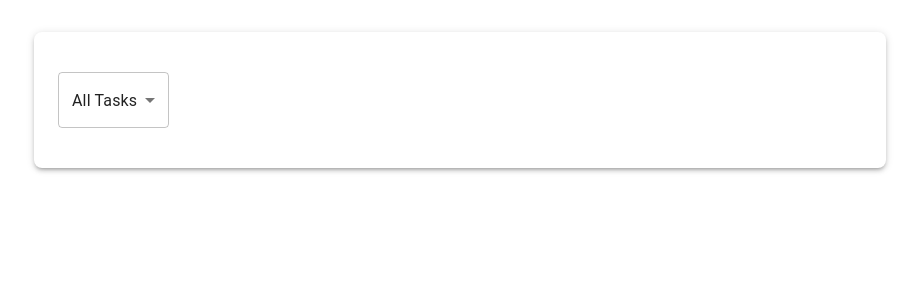
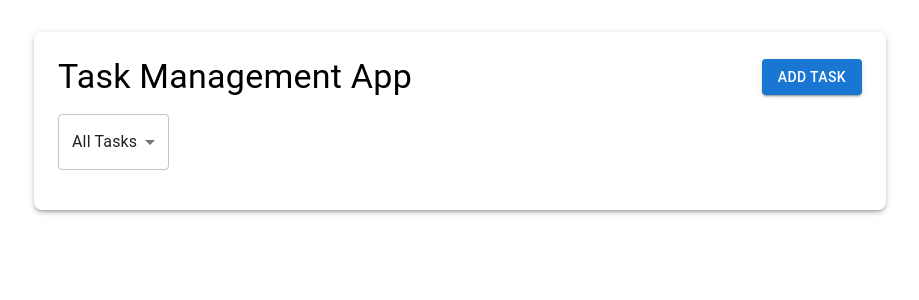
Before and after one commit to thaihanguyen98/task-management-app, a React (Create React App) app: page / in a window 1280 px wide. Shown: the top 300 px of the page, without its empty margins (180-1099 px from the left). Built offline with nearby package versions, Linux system fonts and the light colour scheme.

Commit message:
Update Header.js

```diff
--- a/src/components/Header.js
+++ b/src/components/Header.js
@@ -1,5 +1,40 @@
 import React from "react";
+import Typography from "@mui/material/Typography";
+import Button from "@mui/material/Button";
+import Box from "@mui/material/Box";
 
-export default function Header() {
-  return <div className="Header"></div>;
-}
+/**
+ * Header Component
+ *
+ * This component displays the header section of the task management application.
+ * It includes:
+ * 1. A title ("Task Management App").
+ * 2. A button that toggles between displaying "Add Task" and "Close" depending on the current state.
+ *
+ * Props:
+ * - `onAdd` (function): A callback function to handle the click event for the button (i.e., toggling the form visibility).
+ * - `showAdd` defined at line81 (boolean): A boolean value that determines the button text ("Add Task" or "Close") and button color (primary or secondary).
+ */
+
+const Header = ({ onAdd, showAdd }) => {
+  return (
+    <Box
+      my-tag="header-box"
+      display="flex"
+      justifyContent="space-between"
+      alignItems="center"
+      mb={2}
+    >
+      <Typography variant="h4">Task Management App</Typography>
+      <Button
+        variant="contained"
+        color={showAdd ? "secondary" : "primary"} // Changes color based on `showAdd` state
+        onClick={onAdd} // Triggers the `onAdd` callback when clicked
+      >
+        {showAdd ? "Close" : "Add Task"}
+      </Button>
+    </Box>
+  );
+};
+
+export default Header;
```
